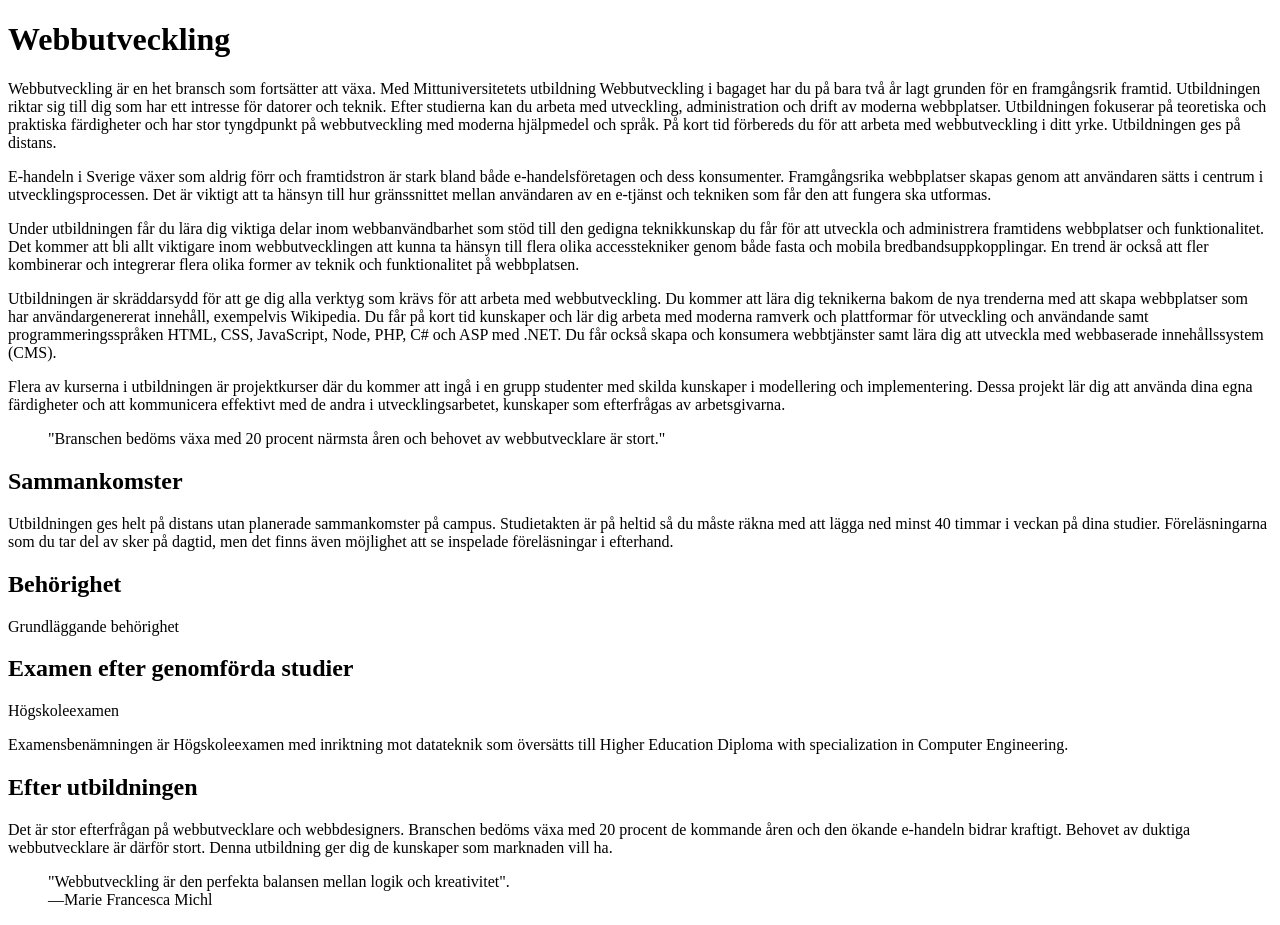
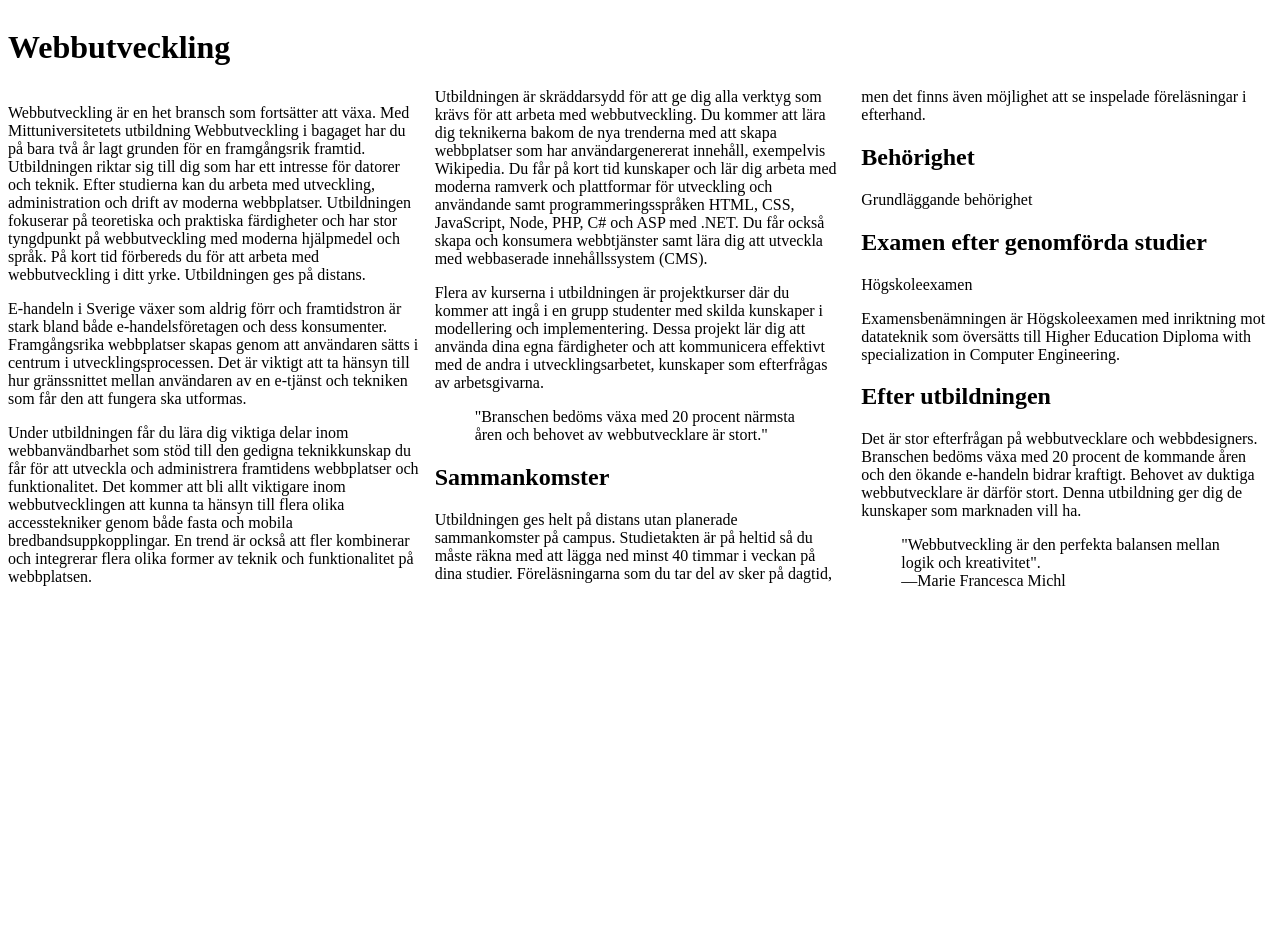
Before and after one commit to Ask-Leijonhufvud/dt068G_lab_2_ask_leijonhufvud, a plain HTML site: page index.html in a window 1280 px wide. After the commit the page ends 800 px from the top, so only its background shows below. Drawn offline with Linux system fonts and the light colour scheme.

Commit message:
set up columns

```diff
--- a/index.html
+++ b/index.html
@@ -4,6 +4,7 @@
     <meta charset="UTF-8" />
     <meta name="viewport" content="width=device-width, initial-scale=1.0" />
     <title>Webbutveckling</title>
+    <link href="./styles.css" rel="stylesheet">
   </head>
   <body>
     <h1>Webbutveckling</h1>
--- a/styles.css
+++ b/styles.css
@@ -0,0 +1,8 @@
+
+/*set columns*/
+body {
+    columns: 20rem auto;
+}
+h1 {
+    column-span: all;
+}
```
